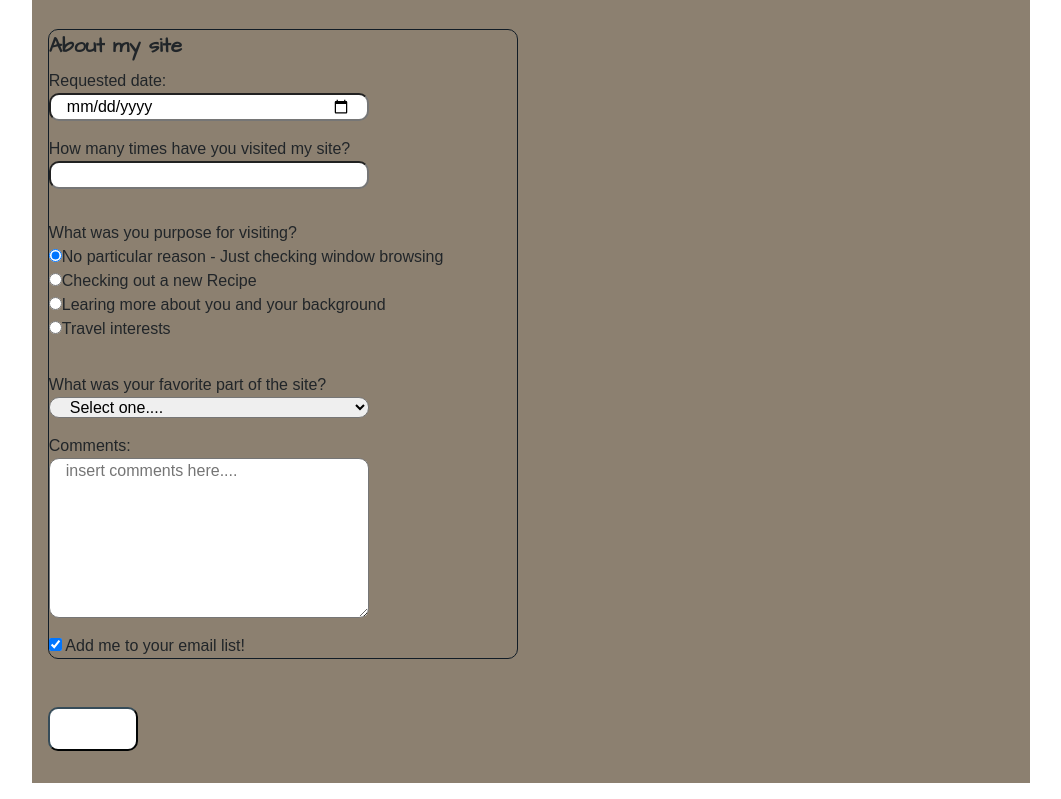
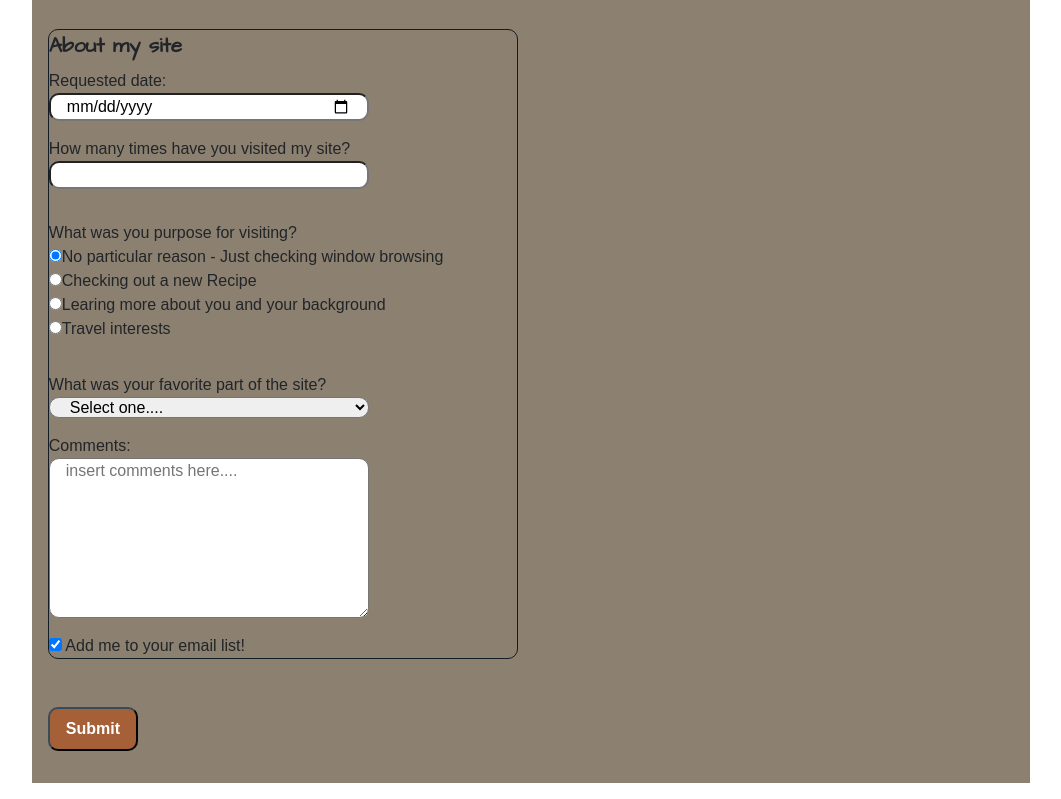
Before and after one commit to AndreaCoul/andreacoul.github.io, a plain HTML site: page forms.html in a window 1280 px wide. In both pictures the pointer is over the button "Submit". Shown: the part 504-1303 px from the top of the page, without its empty margins (109-1170 px from the left). Drawn offline with nearby package versions, Linux system fonts and the light colour scheme.

Commit message:
Update forms.css

```diff
--- a/css/forms.css
+++ b/css/forms.css
@@ -66,7 +66,7 @@ button{
 	cursor: grab;
 }
 button:hover{
-	background-color: white;
+	background-color: #A66038;
 }
 input:not([type="radio"]):not([type="checkbox"]), textarea, select{
 	display: block;
```
